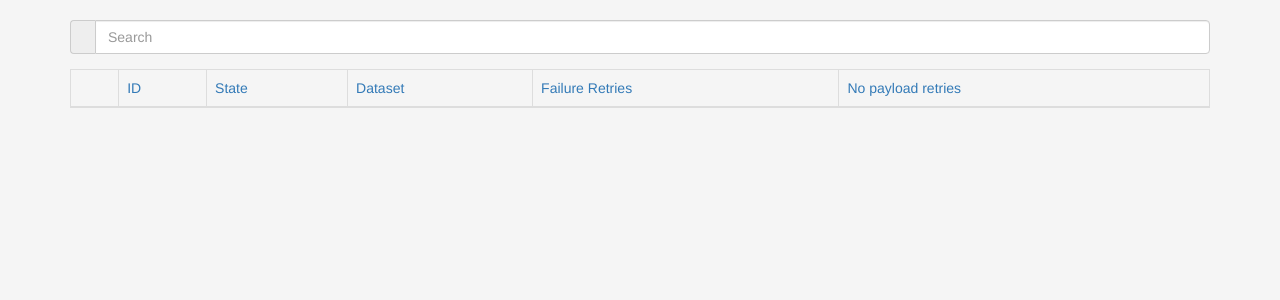
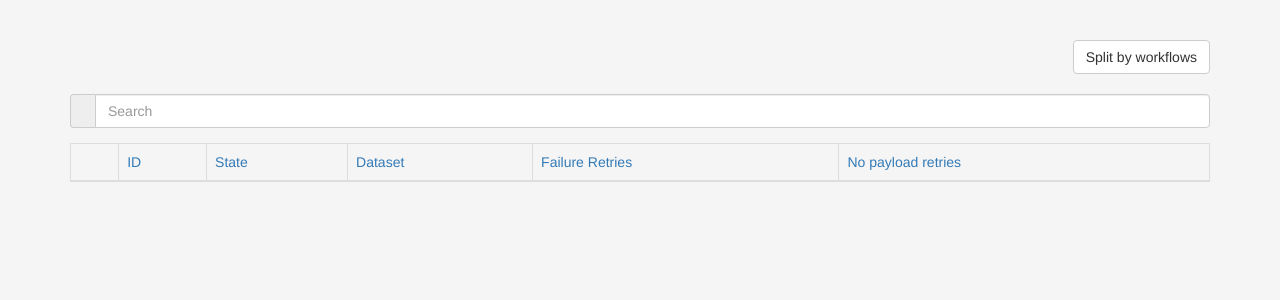
Before and after one commit to piotroramus/cmsPCLHarvesting, a Flask app: page /g/ in a window 1280 px wide. Shown: the top 300 px of the page. Run offline with Flask 2, Linux system fonts and the light colour scheme; data that the repository does not hold is empty; parts of the project's set-up code (start-up, migrations or seed data) failed here and were passed over; some libraries are stand-ins or nearby versions.

Commit message:
Implemented switch by workflow feature

```diff
--- a/app/routes.py
+++ b/app/routes.py
@@ -31,7 +31,7 @@ auth = HTTPBasicAuth()
 def index():
     # gitInfo = run_in_shell('/usr/local/bin/git describe --all --long', shell = True)
     # return render_template('index.html', lastUpdate=datetime.utcnow(), gitInfo=gitInfo)
-    return redirect(url_for('display'))
+    return redirect(url_for('gen_mh'))
 
 
 @app.route('/heartbeat')
--- a/app/static/css/custom.css
+++ b/app/static/css/custom.css
@@ -52,3 +52,11 @@ input[type=checkbox]{
 .textbold {
     font-weight: bold
 }
+
+.navbuttons {
+    display: flex;
+    justify-content: flex-end;
+    margin: 20px;
+    margin-left: 0;
+    margin-right: 0;
+}
--- a/app/static/js/gen_mh.js
+++ b/app/static/js/gen_mh.js
@@ -6,6 +6,8 @@ angular.module('multirunApp', [])
   $scope.searchMultirun   = ''; // display everything
 
   $scope.multiruns = []
+  $scope.MultirunsByWorkflow = []
+  $scope.splitByWorkflows = false;
 
   $scope.columns = {
     'id': {
@@ -86,24 +88,41 @@ angular.module('multirunApp', [])
     }
   }
 
-   $scope.getData = function() {
+   $scope.getMultiruns = function() {
     $http({method: 'GET', url: '/multiruns/'})
         .success(function(data, status) {
             $scope.multiruns = data['json_list'];
             for (var i = 0; i < $scope.multiruns.length; i++) {
                 $scope.multiruns[i]["details"] = false;
             }
-            console.log($scope.multiruns)
         })
         .error(function(data, status) {
             console.error("Error while loading multiruns");
         })
    }
 
+    $scope.getMultirunsByWorkflow = function() {
+    $http({method: 'GET', url: '/multiruns_by_workflow/'})
+        .success(function(data, status) {
+            $scope.multirunsByWorkflow = data['json_list'];
+            for (var i = 0; i < $scope.multirunsByWorkflow.length; i++) {
+                $scope.multirunsByWorkflow[i]["details"] = false;
+            }
+        })
+        .error(function(data, status) {
+            console.error("Error while loading multiruns");
+        })
+   }
+
+    $scope.switchView = function() {
+        $scope.splitByWorkflows = ($scope.splitByWorkflows === true) ? false : true;
+    }
+
    $scope.sortBy = function(sortPredicate) {
     $scope.sortReverse = ($scope.sortPredicate === sortPredicate) ? !$scope.sortReverse : false;
     $scope.sortPredicate = sortPredicate;
   };
+
 
   $scope.stateColors = {
     'Need more data' : "#DCE775",
--- a/app/static/templates/gen_mh.html
+++ b/app/static/templates/gen_mh.html
@@ -19,8 +19,19 @@
 
 
 <div class="opaque">
-    <div class="container" ng-app="multirunApp" ng-controller="mainController" ng-init="getData()">
+    <div class="container" ng-app="multirunApp" ng-controller="mainController">
 
+
+        <div class="navbuttons">
+            <button type="button" class="btn btn-default" ng-click="switchView()">
+                <span ng-show="splitByWorkflows === true">
+                    Show all
+                </span>
+                <span ng-show="splitByWorkflows === false">
+                    Split by workflows
+                </span>
+            </button>
+        </div>
 
         <div class="header">
 
@@ -45,8 +56,22 @@
         <!--</li>-->
         <!--</ul>-->
 
+        <span ng-if="splitByWorkflows == true">
+            <span ng-init="getMultirunsByWorkflow()"></span>
 
-        <div class="multiruntab" style="overflow-x:auto" ng-include="'/static/templates/mtable.html'"></div>
+            <div class="multiruntab" style="overflow-x:auto" ng-repeat="(workflow, multiruns) in multirunsByWorkflow">
+
+                <h2>{{ workflow }}</h2>
+                <div ng-include="'/static/templates/mtable.html'"></div>
+
+            </div>
+        </span>
+
+        <span ng-if="splitByWorkflows == false">
+            <span ng-init="getMultiruns()"></span>
+            <div class="multiruntab" style="overflow-x:auto" ng-include="'/static/templates/mtable.html'"></div>
+        </span>
+
 
 
     </div>
```
